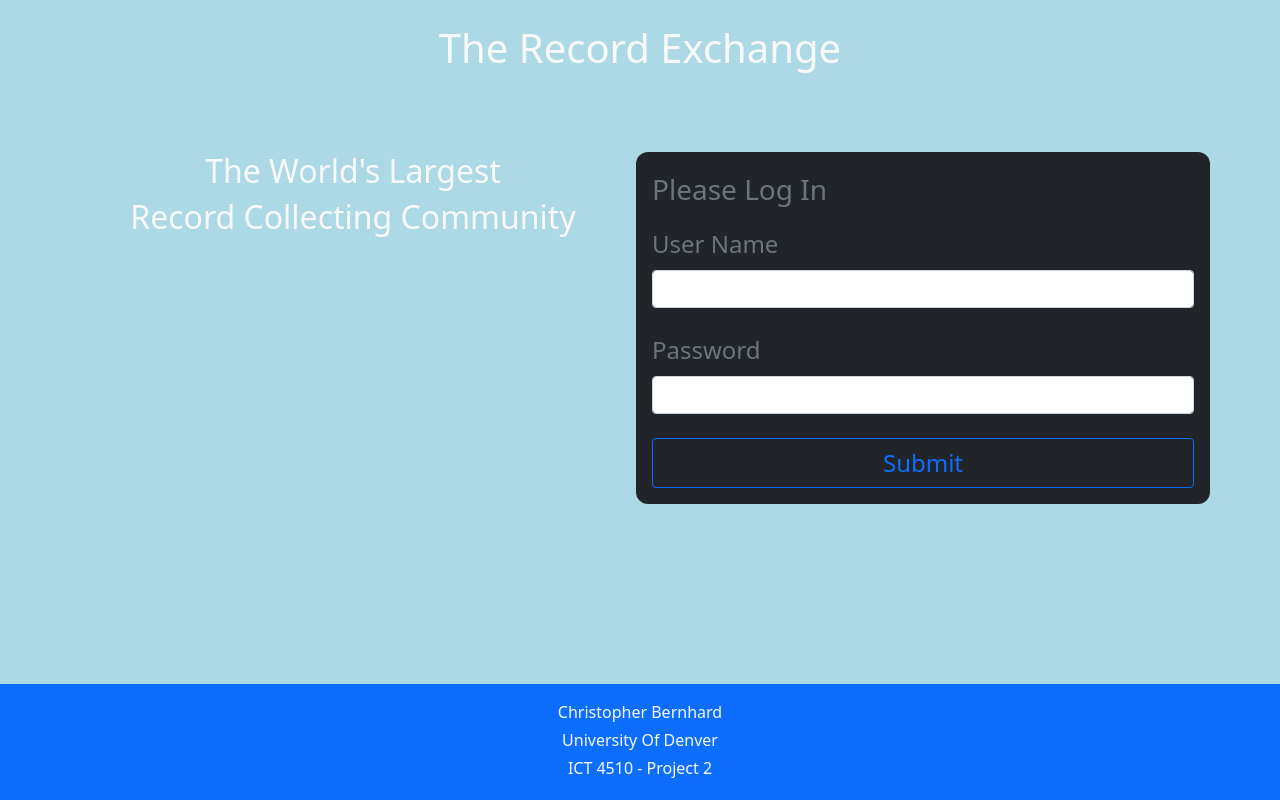
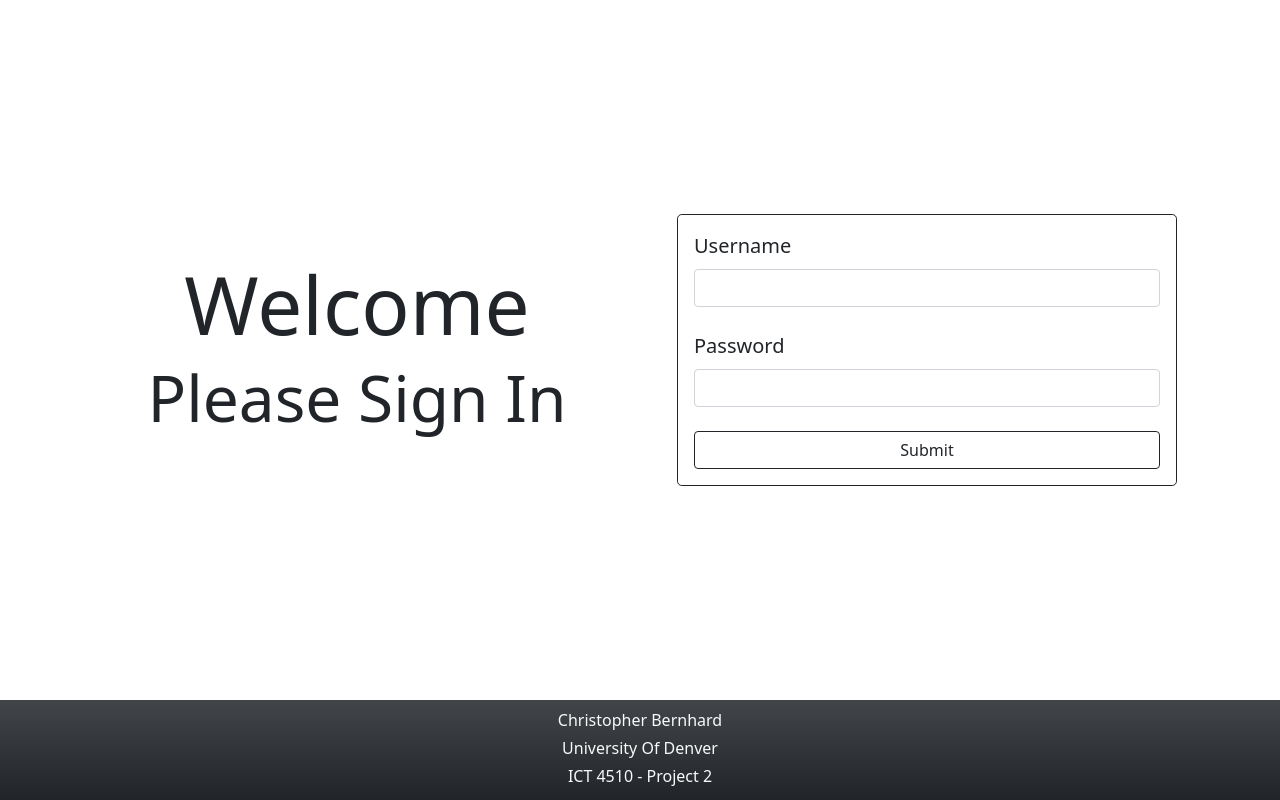
Before and after one commit to cbernhard21/ICT-4510-Project2, a plain HTML site: page index.html in a window 1280 px wide. Drawn offline with nearby package versions, Linux system fonts and the light colour scheme.

Commit message:
new layout

```diff
--- a/app.js
+++ b/app.js
@@ -50,8 +50,14 @@ loginForm.addEventListener('submit', (e) => {
 const displayDataHtml = () => {
   loginForm.classList.add('invisible');
   const firstName = JSON.parse(sessionStorage.getItem('user')).user.first_name;
-  messageContainer.innerHTML = `<p class="fs-2 text-center">Hello ${firstName}</p>
-  <p class="fs-2 text-center mb-4">You May Enter The Record Exchange</p>
-  <a href="#" class="text-center btn btn-outline-primary fs-4" id="my-button">Enter</a>
+  const messageContainerHtml = `
+  <div class="border border-dark rounded-3 py-5 px-3 message">
+    <p class="fs-1 fw-light text-center">Hello ${firstName}</p>
+    <p class="fs-3 fw-light text-center mb-4">You May Enter The Best Website Ever!</p>
+    <div class="d-grid gap-2">
+      <a href="#" class="btn btn-outline-dark fs-6 fw-light">Enter</a>
+    </div>
+  </div>
   `;
+  messageContainer.innerHTML = messageContainerHtml;
 }
--- a/index.html
+++ b/index.html
@@ -10,41 +10,39 @@
   <title>Project 2 - Responsive Form</title>
 </head>
 
-<body class="text-light">
+<body class="text-dark">
 
-  <div class="hero-wrapper ps-1 pe-1">
-    <div class="hero container">
-      <header class="mb-4 pt-4 text-center" id="header">
-        <h1>The Record Exchange</h1>
-      </header>
-      <div class="row align-items-start">
-        <div class="hero-text col-md text-center mb-4">
-          <h2 class="hero-title fs-2">The World's Largest</h2>
-          <h2 class="fs-2">Record Collecting Community</h2>
+  <main class="ps-2 pe-2">
+    <div class="container">
+
+      <div class="row">
+        <div class="col-lg text-center align-self-center">
+          <h1 class="display-1">Welcome</h1>
+          <h2 class="display-3">Please Sign In</h2>
         </div>
-        <div class="col-md justify-content-center bg-dark p-3 mb-3 text-secondary" id="message-container">
-          <form method="POST" id="login-form">
-            <p class="fs-3 mb-3">Please Log In</p>
+        <div class="col-lg d-flex justify-content-center p-2 align-self-start align-self-lg-center" id="message-container">
+          <form method="POST" id="login-form" class="border border-dark rounded-3 p-3">
             <div class="mb-4">
-              <label for="username" class="form-label fs-4">User Name</label>
+              <label for="username" class="form-label fs-5 fw-light">Username</label>
               <input type="text" id="username" class="form-control" name="username" required>
             </div>
             <div class="mb-4">
-              <label for="password" class="form-label fs-4">Password</label>
+              <label for="password" class="form-label fs-5 fw-light">Password</label>
               <input type="password" id="password" class="form-control" name="password" required>
             </div>
             <div class="d-grid gap-2">
-              <button type="submit" class="btn btn-outline-primary fs-4">Submit</button>
+              <button type="submit" class="btn btn-outline-dark fs-6 fw-light">Submit</button>
             </div>
           </form>
+
         </div>
       </div>
     </div>
-  </div>
-  <footer class="text-center pt-3 pb-3 bg-primary text-light">
-    <p class="mb-1">Christopher Bernhard</p>
-    <p class="mb-1">University Of Denver</p>
-    <p class="mb-1">ICT 4510 - Project 2</p>
+  </main>
+  <footer class="text-center pt-2 pb-2 bg-dark bg-gradient text-light">
+    <p class="mb-1 fw-light">Christopher Bernhard</p>
+    <p class="mb-1 fw-light">University Of Denver</p>
+    <p class="mb-1 fw-light">ICT 4510 - Project 2</p>
   </footer>
 
   <script src="https://cdn.jsdelivr.net/npm/bootstrap@5.0.0-beta1/dist/js/bootstrap.bundle.min.js" integrity="sha384-ygbV9kiqUc6oa4msXn9868pTtWMgiQaeYH7/t7LECLbyPA2x65Kgf80OJFdroafW" crossorigin="anonymous"></script>
--- a/my-styles.css
+++ b/my-styles.css
@@ -8,12 +8,12 @@ body {
   grid-template-rows: 1fr auto;
 }
 
-.hero-wrapper {
-  background-color: lightblue;
+.container {
+  height: 100%;
 }
 
 .row {
-  height: 50%;
+  height: 100%;
 }
 
 #my-button {
@@ -23,16 +23,16 @@ body {
   margin: 0 auto;
 }
 
-#message-container {
-  border-radius: .75rem;
+form, .message {
+  max-width: 500px;
+  width: 100%;
 }
 
 footer {
   grid-row: 2/3;
 }
 
-@media screen and (min-width: 768px) {
-  #header {
-    margin-bottom: 5rem !important;
-  }
+.form-control:focus {
+  border-color: #ff80ff;
+  box-shadow: 0px 1px 1px rgba(0, 0, 0, 0.075) inset, 0px 0px 8px rgba(255, 100, 255, 0.5);
 }
```
